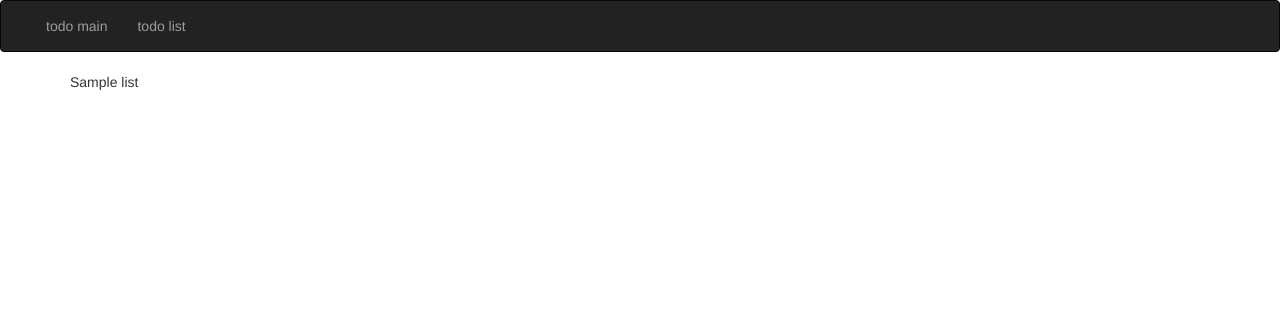
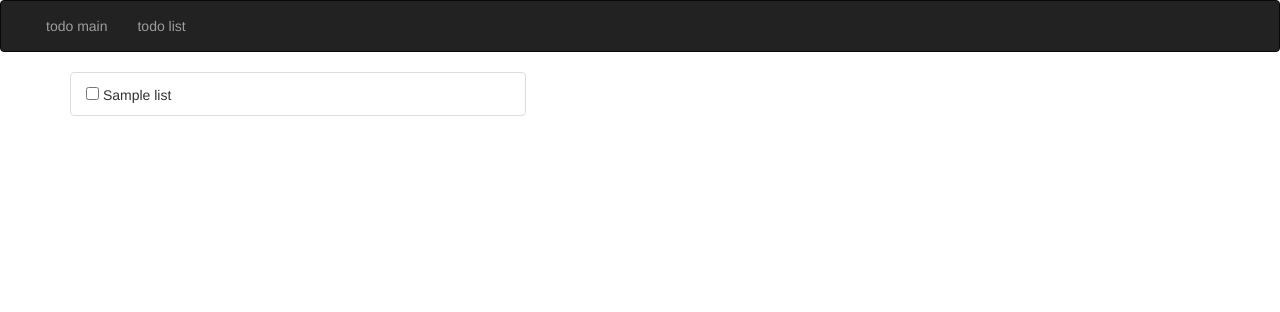
Before and after one commit to rrabit42/Django-todo-list-web, a Django app: template todoSubject/todo_board/templates/todo_board/todo_list.html in a window 1280 px wide. Shown: the top 312 px of the page. Run offline with Django 3.2, Linux system fonts and the light colour scheme; the template is opened without the code that fills it: most values are stand-ins (such as "Sample title", 1, 10 or a date in 2020); some libraries are stand-ins or nearby versions.

Commit message:
[ADD] some decorations of todo_list.html

```diff
--- a/todoSubject/todo_board/templates/todo_board/todo_list.html
+++ b/todoSubject/todo_board/templates/todo_board/todo_list.html
@@ -5,7 +5,10 @@
 <div class="col-md-12">
     <div class="container">
         {% for list in todo_list %}
-            {{ list.title }} <br>
+            <div class="list-group-item">
+                <input type="checkbox" name="{{ list.title }} value={{ list.title }}">
+                {{ list.title }}
+            </div>
         {% endfor %}
     </div>
 </div>
```
